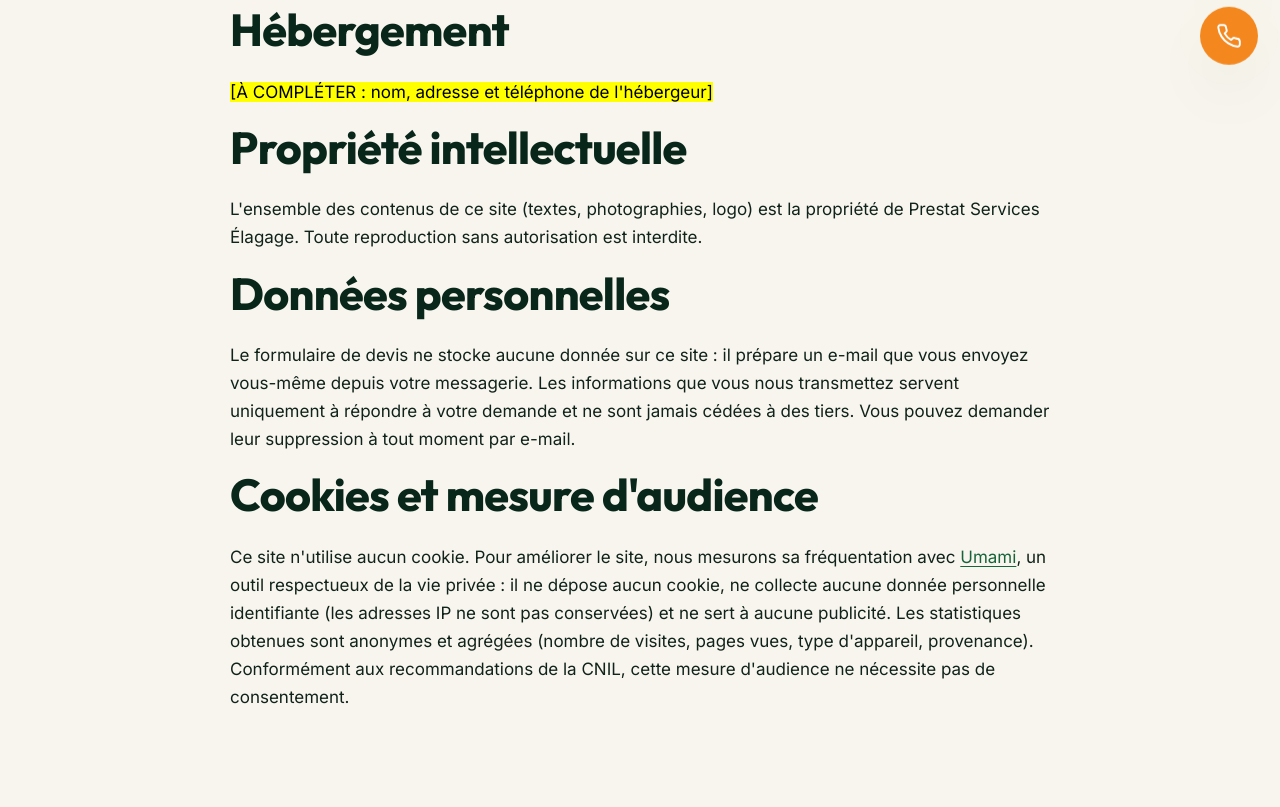
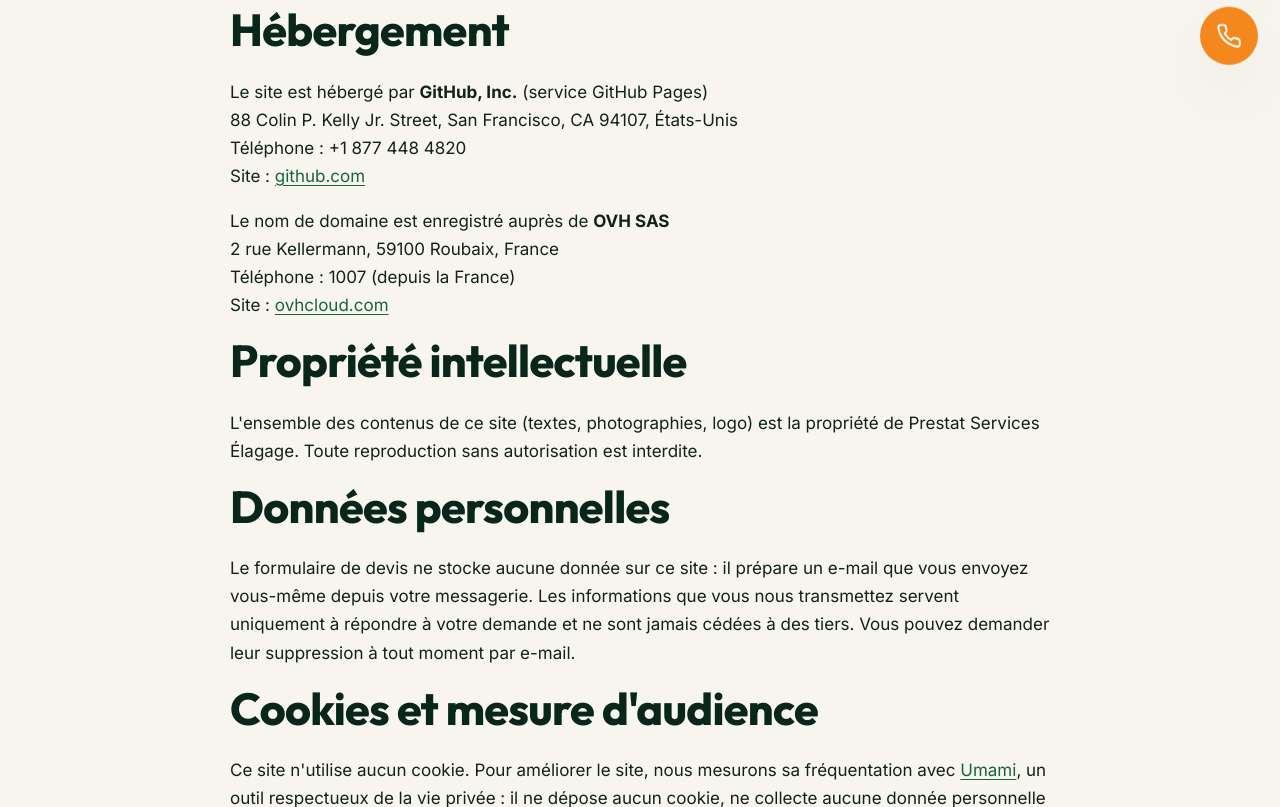
Before and after one commit to Bry-cyber-code/Prestat-services-lagage-, a plain HTML site: page mentions-legales.html in a window 1280 px wide. Shown: the part 954-1761 px from the top of the page. Drawn offline with Linux system fonts and the light colour scheme.

Commit message:
Mentions légales : hébergeur (GitHub Pages) et bureau d'enregistrement (OVH)
Co-Authored-By: Claude Opus 5.5 <noreply@anthropic.com>
Claude-Session: https://claude.ai/code/session_01BPEkmBFyaTcBkf5qSXsEwM

```diff
--- a/mentions-legales.html
+++ b/mentions-legales.html
@@ -173,7 +173,14 @@
       Responsable de la publication : Bryan Prestat</p>
 
       <h2>Hébergement</h2>
-      <p><mark>[À COMPLÉTER : nom, adresse et téléphone de l'hébergeur]</mark></p>
+      <p>Le site est hébergé par <strong>GitHub, Inc.</strong> (service GitHub Pages)<br>
+      88 Colin P. Kelly Jr. Street, San Francisco, CA 94107, États-Unis<br>
+      Téléphone : +1 877 448 4820<br>
+      Site : <a href="https://github.com" rel="noopener" target="_blank">github.com</a></p>
+      <p>Le nom de domaine est enregistré auprès de <strong>OVH SAS</strong><br>
+      2 rue Kellermann, 59100 Roubaix, France<br>
+      Téléphone : 1007 (depuis la France)<br>
+      Site : <a href="https://www.ovhcloud.com/fr/" rel="noopener" target="_blank">ovhcloud.com</a></p>
 
       <h2>Propriété intellectuelle</h2>
       <p>L'ensemble des contenus de ce site (textes, photographies, logo) est la propriété de Prestat Services Élagage. Toute reproduction sans autorisation est interdite.</p>
```
